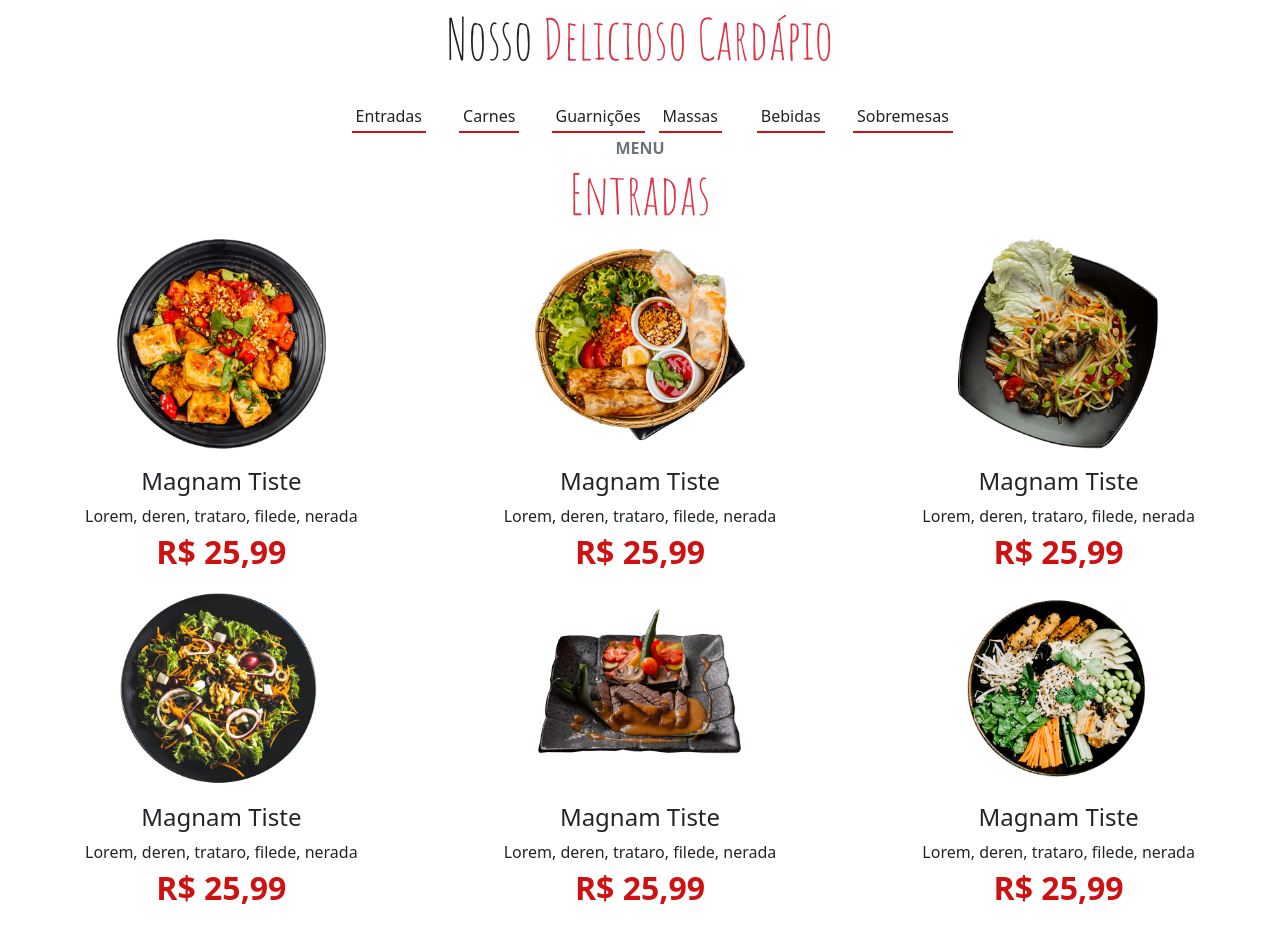
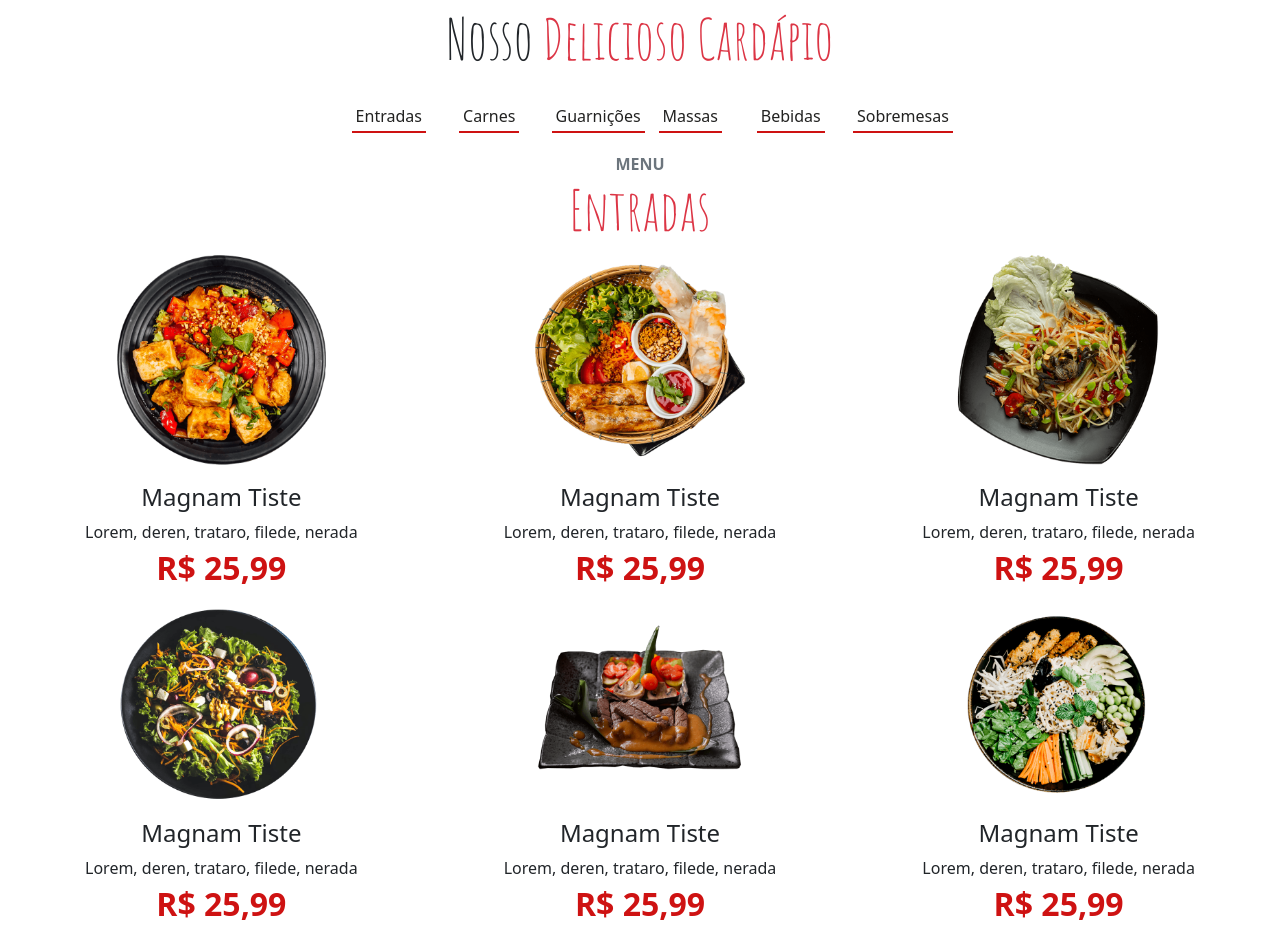
Before and after one commit to WandersonHonorato/honorato-grill, a website: page index.html in a window 1280 px wide. Shown: the part 2630-3561 px from the top of the page. Drawn offline with nearby package versions, Linux system fonts and the light colour scheme.

Commit message:
style: ajustar my para epaçamento do menu

```diff
--- a/index.html
+++ b/index.html
@@ -283,7 +283,7 @@
     </section>
 
       <!-- CARDÁPIO -->
-    <section id="prato-card" class="container-fluid bg-white text-center justify-content-cente mb-4">
+    <section id="prato-card" class="container-fluid bg-white text-center justify-content-center my-3 mb-4">
       <div class="row">
         <div class="col">
             <span class="fw-semibold text-secondary text-uppercase">MENU</span>
```
